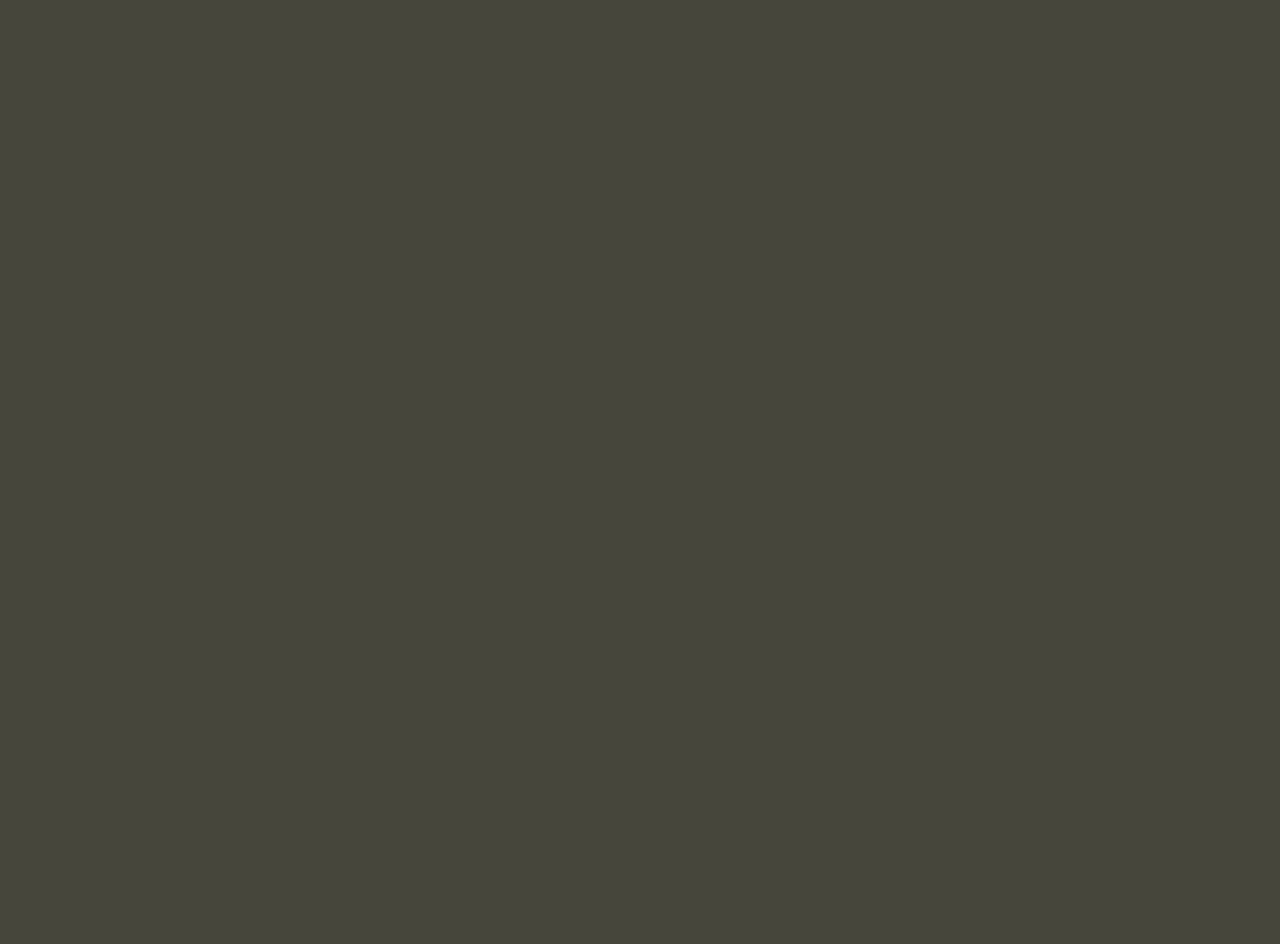
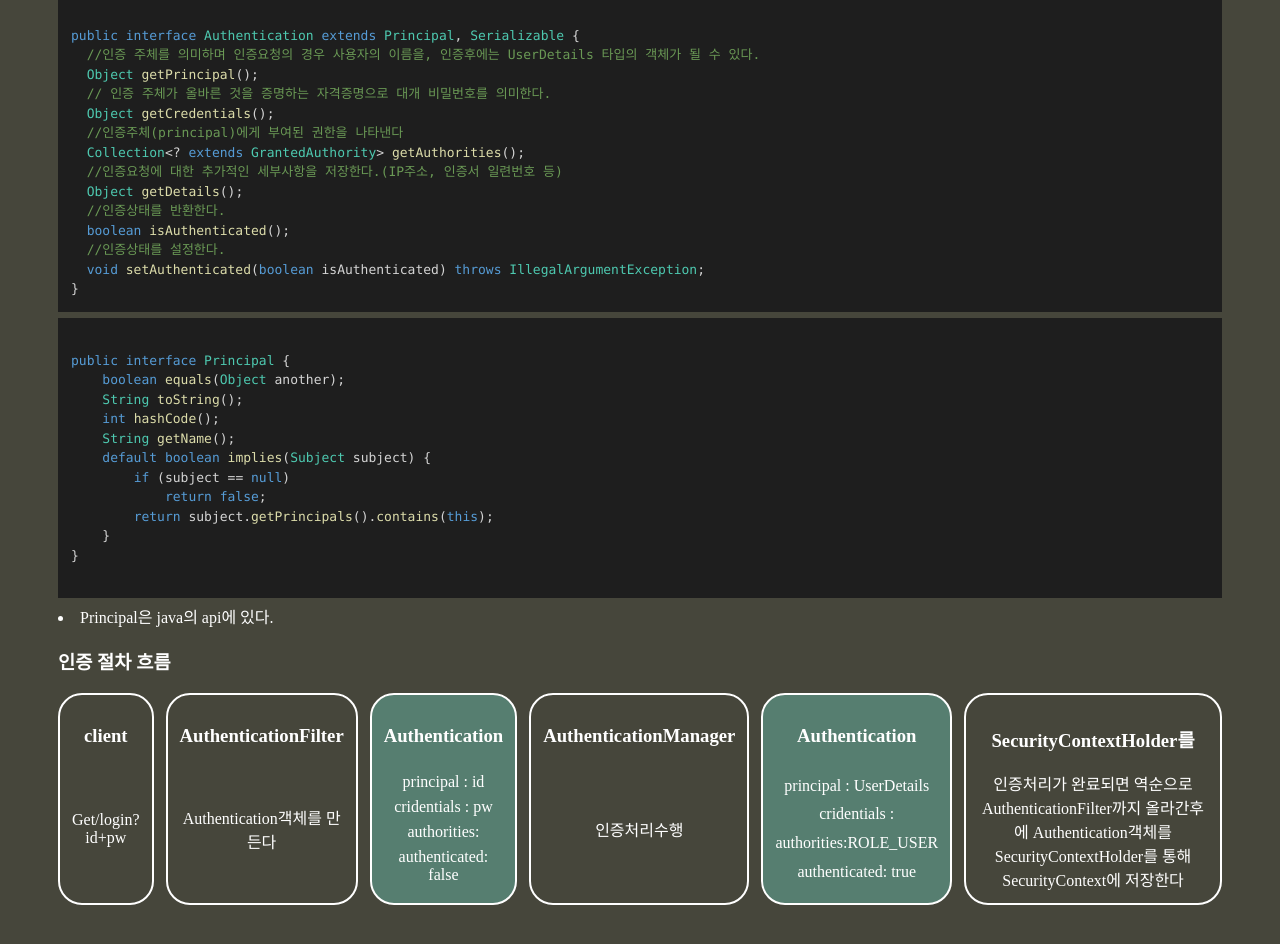
Before and after one commit to SpringSecurityStudy/Fe, a React (Vite) app: page /authentication in a window 1280 px wide. Before the commit this address had no page. Shown: the part 280-1224 px from the top of the page. Before the commit the page ends 800 px from the top, so only its background shows below. Built offline with nearby package versions, Linux system fonts and the light colour scheme.

Commit message:
feat: Authentication

```diff
--- a/src/App.jsx
+++ b/src/App.jsx
@@ -20,6 +20,7 @@ import RememberMe from "./Pages/authentication/RememberMe";
 import RememberMeAuthenticationFilter from "./Pages/filter/RememberMeAuthenticationFilter";
 import RememberMeAuthenticationToken from "./Pages/Token/RememberMeAuthenticationToken";
 import Architecture from "./Pages/authenticationArchitecture/Architecture";
+import Authentication from "./Pages/authenticationArchitecture/Authentication";
 
 function App() {
   return (
@@ -45,6 +46,7 @@ function App() {
         <Route path="/rememberMeAuthenticationFilter" element={<RememberMeAuthenticationFilter />}></Route>
         <Route path="/rememberMeAuthenticationToken" element={<RememberMeAuthenticationToken />}></Route>
         <Route path="/architecture" element={<Architecture />}></Route>
+        <Route path="/authentication" element={<Authentication />}></Route>
       </Routes>
     </>
   );
--- a/src/Pages/authenticationArchitecture/Architecture.jsx
+++ b/src/Pages/authenticationArchitecture/Architecture.jsx
@@ -11,7 +11,7 @@ const ServletFilter = [
 ];
 const SecurityContextHolder = [
   {
-    name: "AuthenticationFilter",
+    name: "SecurityContextHolder",
     content: "SecurityContext, Authentication, UserDetails",
   },
 ];
--- /dev/null
+++ b/src/Pages/authenticationArchitecture/Authentication.css
@@ -0,0 +1,13 @@
+.Flows {
+  display: flex;
+  gap: 12px;
+  text-align: center;
+}
+.Flows > div {
+  display: grid;
+  justify-items: center;
+  border: solid 2px;
+  border-radius: 24px;
+  padding: 12px;
+  width: fit-content;
+}
--- a/src/Pages/authenticationArchitecture/Authentication.jsx
+++ b/src/Pages/authenticationArchitecture/Authentication.jsx
@@ -1,9 +1,86 @@
-import Header from "../components/Header";
+import CodeBlock from "../../components/CodeBlock";
+import Header from "../../components/Header";
+import "./Authentication.css";
+
+const authentication = `
+public interface Authentication extends Principal, Serializable {
+  //인증 주체를 의미하며 인증요청의 경우 사용자의 이름을, 인증후에는 UserDetails 타입의 객체가 될 수 있다.
+  Object getPrincipal();
+  // 인증 주체가 올바른 것을 증명하는 자격증명으로 대개 비밀번호를 의미한다.
+  Object getCredentials();
+  //인증주체(principal)에게 부여된 권한을 나타낸다
+  Collection<? extends GrantedAuthority> getAuthorities();
+  //인증요청에 대한 추가적인 세부사항을 저장한다.(IP주소, 인증서 일련번호 등)
+  Object getDetails();
+  //인증상태를 반환한다.
+  boolean isAuthenticated();
+  //인증상태를 설정한다.
+  void setAuthenticated(boolean isAuthenticated) throws IllegalArgumentException;
+}
+`;
+const Principal = `
+public interface Principal {
+    boolean equals(Object another);
+    String toString();
+    int hashCode();
+    String getName();
+    default boolean implies(Subject subject) {
+        if (subject == null)
+            return false;
+        return subject.getPrincipals().contains(this);
+    }
+}
+
+`;
 
 const Authentication = () => {
   return (
     <div>
-      <Header text={"SecurityInit"} />
+      <Header text={"Authentication"} />
+      <li>인증이란 특정 자원에 접근하려는 사람의 신원을 확인하는 방법을 의미한다.</li>
+      <li>
+        사용자 인증의 일반적인 방법은 Id,pw 를 입력하게 하는것으로서 인증이 수행되면 신원을 알고 권한을 부여할수 있다.
+      </li>
+      <li>Authentication 은 사용자의 인증정보를 저장하는 토큰개념의 객체로 활용되며</li>
+      <li>인증이후에는 SecurityContext에 저장되어 전역적으로 참조가 가능하다.</li>
+      <CodeBlock text={authentication} />
+      <CodeBlock text={Principal} />
+      <li>Principal은 java의 api에 있다.</li>
+      <h3>인증 절차 흐름</h3>
+      <div className="Flows">
+        <div>
+          <h3>client</h3>
+          Get/login?id+pw
+        </div>
+
+        <div>
+          <h3>AuthenticationFilter</h3>
+          Authentication객체를 만든다
+        </div>
+        <div style={{ backgroundColor: "rgb(86, 126, 112)" }}>
+          <h3>Authentication</h3>
+          <div>principal : id</div>
+          <div>cridentials : pw</div>
+          <div>authorities:</div>
+          <div>authenticated: false</div>
+        </div>
+        <div>
+          <h3>AuthenticationManager</h3>
+          인증처리수행
+        </div>
+        <div style={{ backgroundColor: "rgb(86, 126, 112)" }}>
+          <h3>Authentication</h3>
+          <div>principal : UserDetails</div>
+          <div>cridentials :</div>
+          <div>authorities:ROLE_USER</div>
+          <div>authenticated: true</div>
+        </div>
+        <div>
+          <h3>SecurityContextHolder를</h3>
+          인증처리가 완료되면 역순으로 AuthenticationFilter까지 올라간후에 Authentication객체를 SecurityContextHolder를
+          통해 SecurityContext에 저장한다
+        </div>
+      </div>
     </div>
   );
 };
--- a/src/components/Button.jsx
+++ b/src/components/Button.jsx
@@ -2,6 +2,7 @@ import { useNavigate } from "react-router-dom";
 import "./Button.css";
 
 const Button = ({ navi, text }) => {
+  console.log(navi);
   const nav = useNavigate();
   return (
     <div
--- a/src/components/FlowChart.jsx
+++ b/src/components/FlowChart.jsx
@@ -1,6 +1,7 @@
 import Button from "./Button";
 import "./FlowChart.css";
 import Header from "./Header";
+
 const FlowChart = ({ title, arry }) => {
   return (
     <div>
@@ -10,7 +11,7 @@ const FlowChart = ({ title, arry }) => {
           <div className="FlowBox" key={index}>
             <div style={{ textAlign: "center" }}>{item.content}</div>
             <div className="arrow">
-              <Button text={item.name} />
+              <Button navi={`/${item.name}`} text={item.name} />
               {index < arry.length - 1 && <span>▶</span>}
             </div>
           </div>
```
